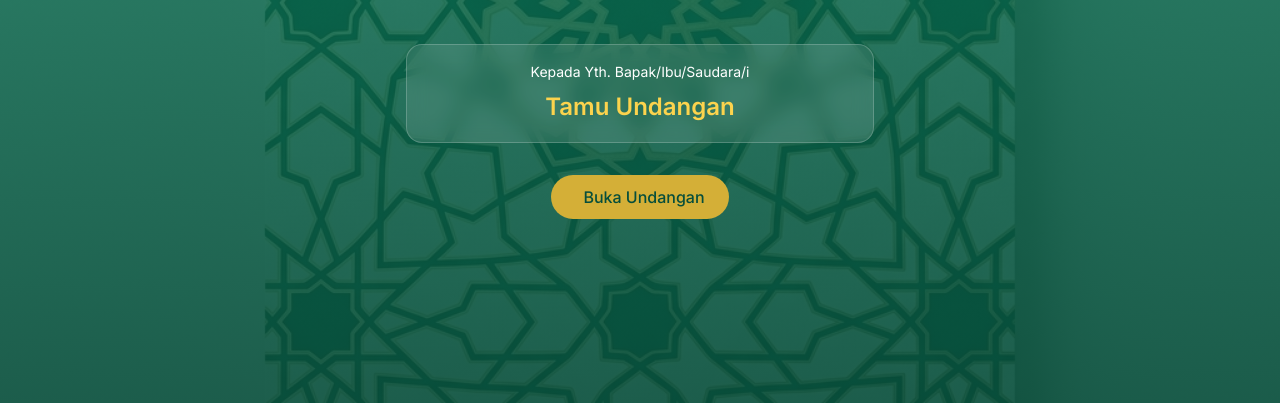
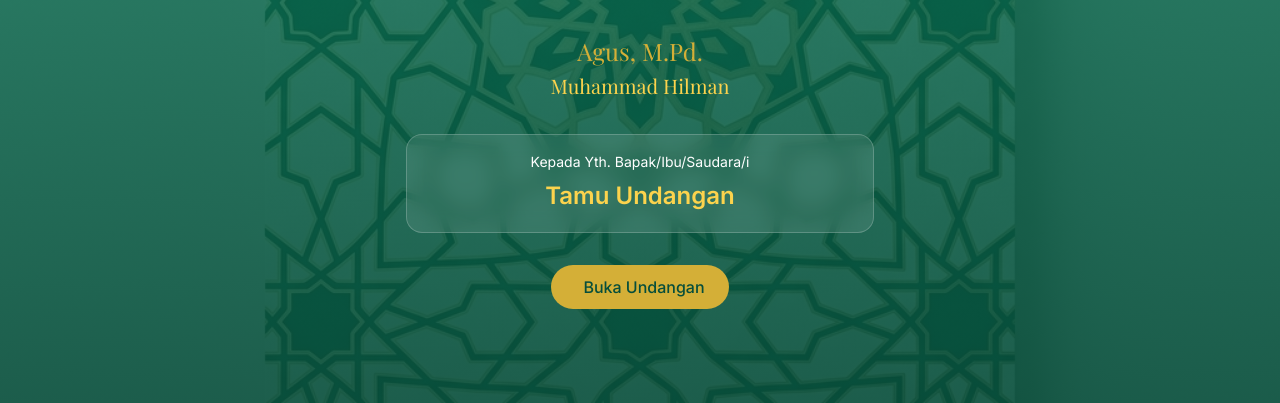
Before and after one commit to enjangjahrudin/undangan-digital, a website built with Vite: page index.html in a window 1280 px wide. Shown: the part 397-800 px from the top of the page. Built offline with nearby package versions, Linux system fonts and the light colour scheme; some icons are missing; files whose address does not match are found by name; a web font is replaced by a local one.

Commit message:
Update cover title and add main names (Agus, M.Pd. & Muhammad Hilman)

```diff
--- a/index.html
+++ b/index.html
@@ -19,7 +19,11 @@
   <div id="cover" class="cover-overlay">
     <div class="cover-content scroll-reveal">
       <h3 class="subtitle">Undangan</h3>
-      <h1 class="title">Walimatul Safar & Khitan</h1>
+      <h1 class="title">Walimatul Safar Haji <br>& Khitanan</h1>
+      <div class="main-names">
+        <p class="traveler-name-main">Agus, M.Pd.</p>
+        <p class="child-name-main">Muhammad Hilman</p>
+      </div>
       <div class="guest-info">
         <p>Kepada Yth. Bapak/Ibu/Saudara/i</p>
         <h2 id="guest-name">Tamu Undangan</h2>
--- a/src/style.css
+++ b/src/style.css
@@ -138,6 +138,24 @@ h1, h2, h3, h4, h5, h6 {
   color: white;
   margin-bottom: var(--spacing-xl);
   line-height: 1.2;
+}
+
+.main-names {
+  margin-bottom: var(--spacing-lg);
+}
+
+.traveler-name-main, .child-name-main {
+  font-family: var(--font-heading);
+  font-size: 1.5rem;
+  color: var(--color-accent);
+  margin-bottom: 0px;
+  font-weight: 500;
+}
+
+.child-name-main {
+  font-size: 1.25rem;
+  color: var(--color-accent-light);
+  font-weight: 400;
 }
 
 .guest-info {
```
